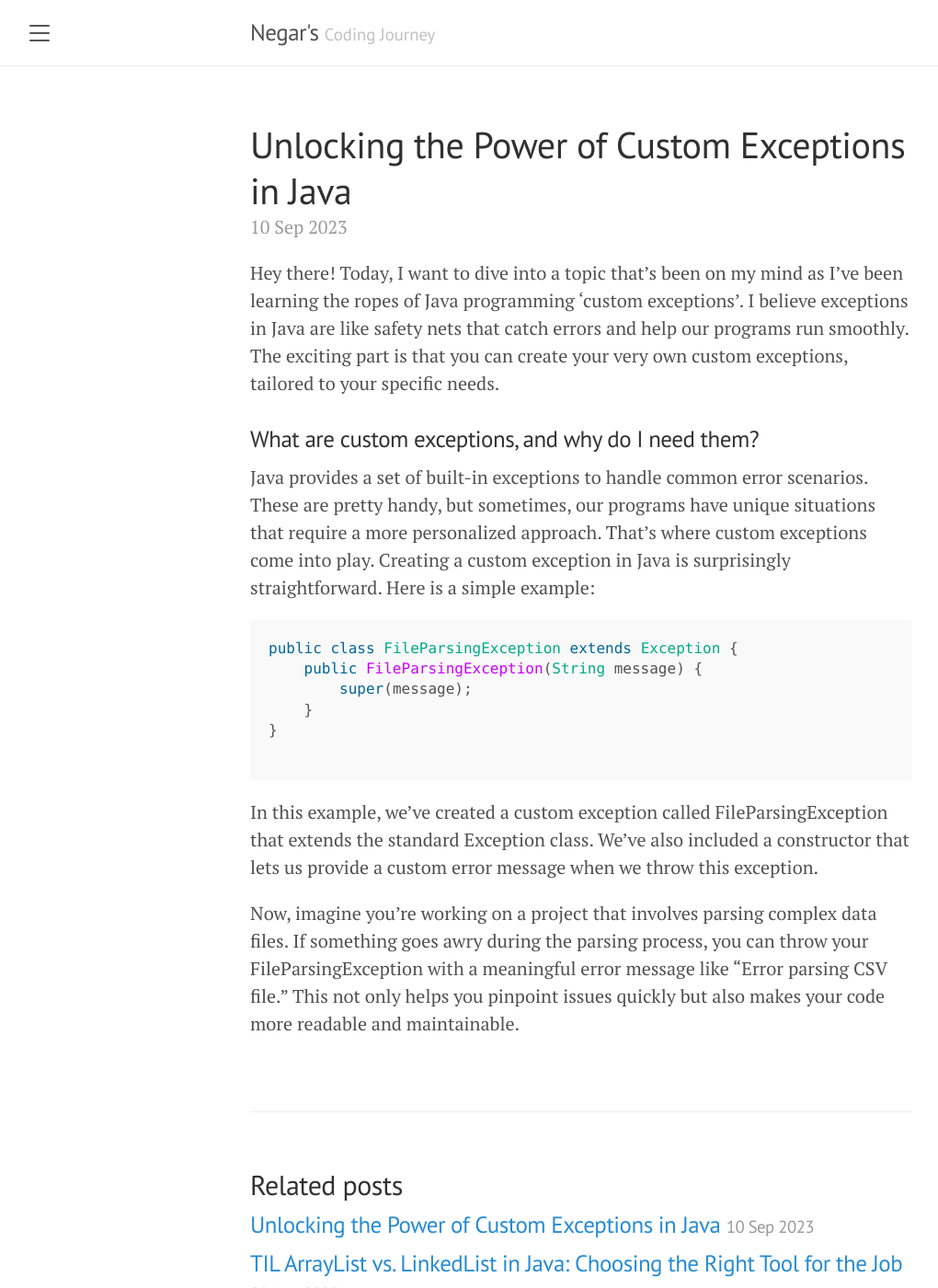
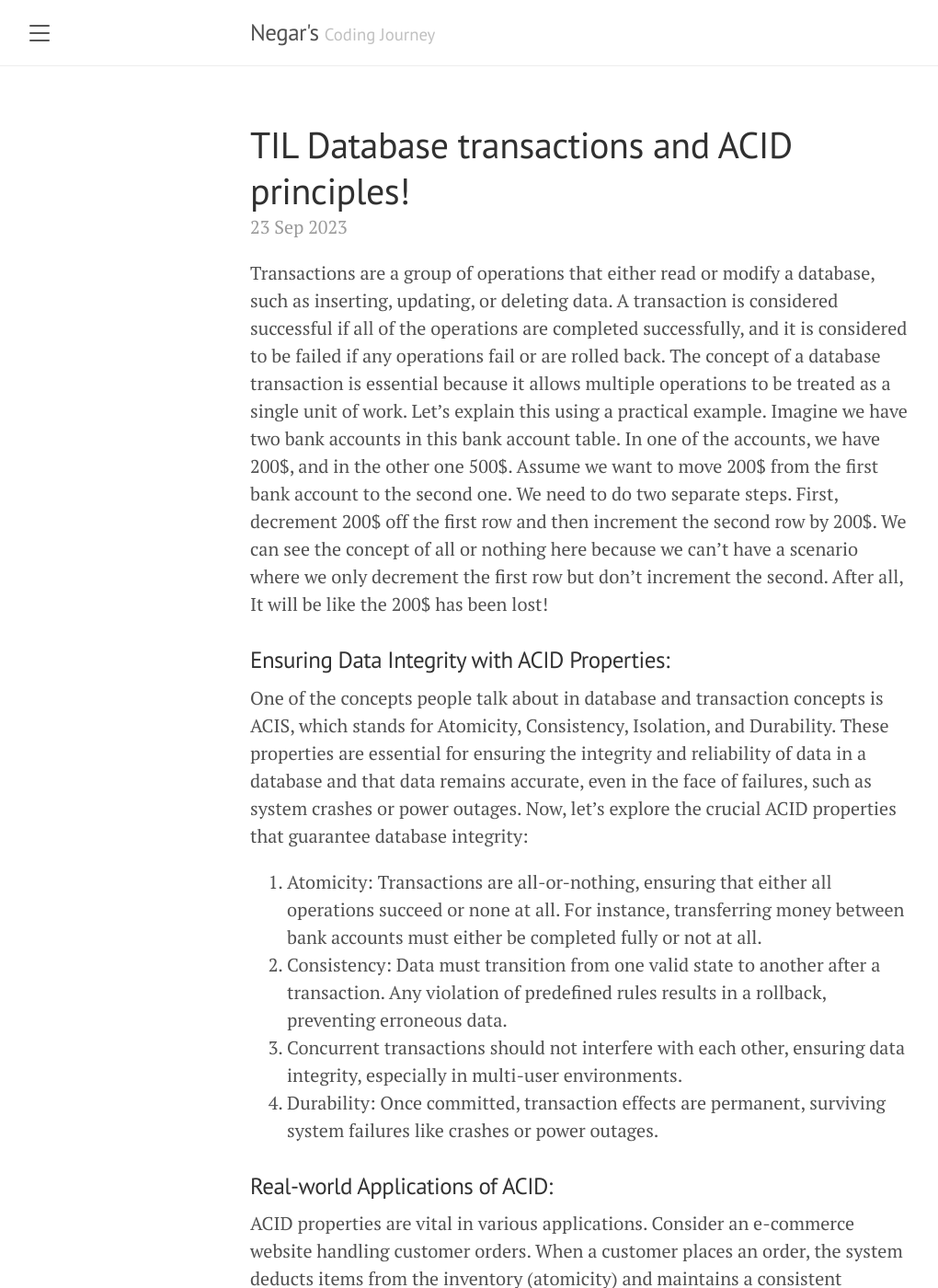
Before and after one commit to negarbaharmand/negarspages, a Jekyll site: the page built from _posts/2023-09-23-transaction-ACID.md, in a window 1280 px wide and 1400 px high. Shown: the whole window at 92% size, without its empty margins (8-1028 px from the left). Built offline with Jekyll 4.4.1, drawn with Linux system fonts in a browser that asks for light colours; our own code applies the rules of GitHub Pages for plain Markdown files; some of the changed text lies outside the part shown.

Commit message:
new post

````diff
--- a/_posts/2023-09-23-transaction-ACID.md
+++ b/_posts/2023-09-23-transaction-ACID.md
@@ -1,26 +1,24 @@
 ---
-title: "Unlocking the Power of Custom Exceptions in Java"
-date: 2023-09-10 09:32:00 +0200
-categories: [JAVA, Exception]
-tags: [java, exception] # TAG names should always be lowercase
+title: "TIL Database transactions and ACID principles!"
+date: 2023-09-23 11:56:00 +0200
+categories: [JAVA, Database, MySQL, SQL]
+tags: [java, database, mysql, sql] # TAG names should always be lowercase
 ---
 
-Hey there! Today, I want to dive into a topic that's been on my mind as I've been learning the ropes of Java programming 'custom exceptions'. I believe exceptions in Java are like safety nets that catch errors and help our programs run smoothly. The exciting part is that you can create your very own custom exceptions, tailored to your specific needs.
+Transactions are a group of operations that either read or modify a database, such as inserting, updating, or deleting data. A transaction is considered successful if all of the operations are completed successfully, and it is considered to be failed if any operations fail or are rolled back. The concept of a database transaction is essential because it allows multiple operations to be treated as a single unit of work.
+Let's explain this using a practical example. Imagine we have two bank accounts in this bank account table. In one of the accounts, we have 200$, and in the other one 500$. Assume we want to move 200$ from the first bank account to the second one. We need to do two separate steps. First, decrement 200$ off the first row and then increment the second row by 200$. We can see the concept of all or nothing here because we can't have a scenario where we only decrement the first row but don't increment the second. After all, It will be like the 200$ has been lost!
 
-### What are custom exceptions, and why do I need them?
+### Ensuring Data Integrity with ACID Properties:
 
-Java provides a set of built-in exceptions to handle common error scenarios. These are pretty handy, but sometimes, our programs have unique situations that require a more personalized approach. That's where custom exceptions come into play.
-Creating a custom exception in Java is surprisingly straightforward. Here is a simple example:
+One of the concepts people talk about in database and transaction concepts is ACIS, which stands for Atomicity, Consistency, Isolation, and Durability. These properties are essential for ensuring the integrity and reliability of data in a database and that data remains accurate, even in the face of failures, such as system crashes or power outages.
+Now, let's explore the crucial ACID properties that guarantee database integrity:
 
-```java
-public class FileParsingException extends Exception {
-    public FileParsingException(String message) {
-        super(message);
-    }
-}
+1. Atomicity: Transactions are all-or-nothing, ensuring that either all operations succeed or none at all. For instance, transferring money between bank accounts must either be completed fully or not at all.
+2. Consistency: Data must transition from one valid state to another after a transaction. Any violation of predefined rules results in a rollback, preventing erroneous data.
+3. Concurrent transactions should not interfere with each other, ensuring data integrity, especially in multi-user environments.
+4. Durability: Once committed, transaction effects are permanent, surviving system failures like crashes or power outages.
 
-```
+### Real-world Applications of ACID:
 
-In this example, we've created a custom exception called FileParsingException that extends the standard Exception class. We've also included a constructor that lets us provide a custom error message when we throw this exception.
-
-Now, imagine you're working on a project that involves parsing complex data files. If something goes awry during the parsing process, you can throw your FileParsingException with a meaningful error message like "Error parsing CSV file." This not only helps you pinpoint issues quickly but also makes your code more readable and maintainable.
+ACID properties are vital in various applications. Consider an e-commerce website handling customer orders. When a customer places an order, the system deducts items from the inventory (atomicity) and maintains a consistent inventory level. Multiple users can place orders simultaneously without interference (isolation). Order details persist even after system failures (durability).
+In conclusion, ACID properties are fundamental for data reliability. Understanding them is crucial for building strong applications that can handle unexpected problems. Keep these principles in mind as you develop your database systems. 💾🌟
````
